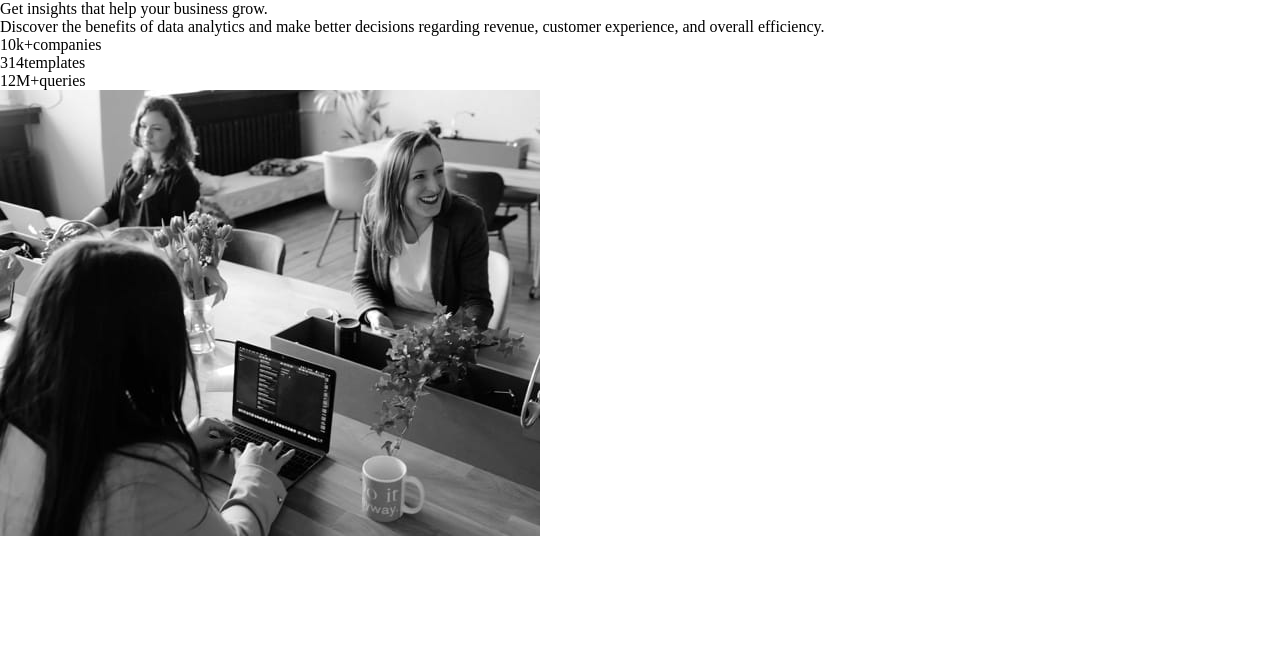
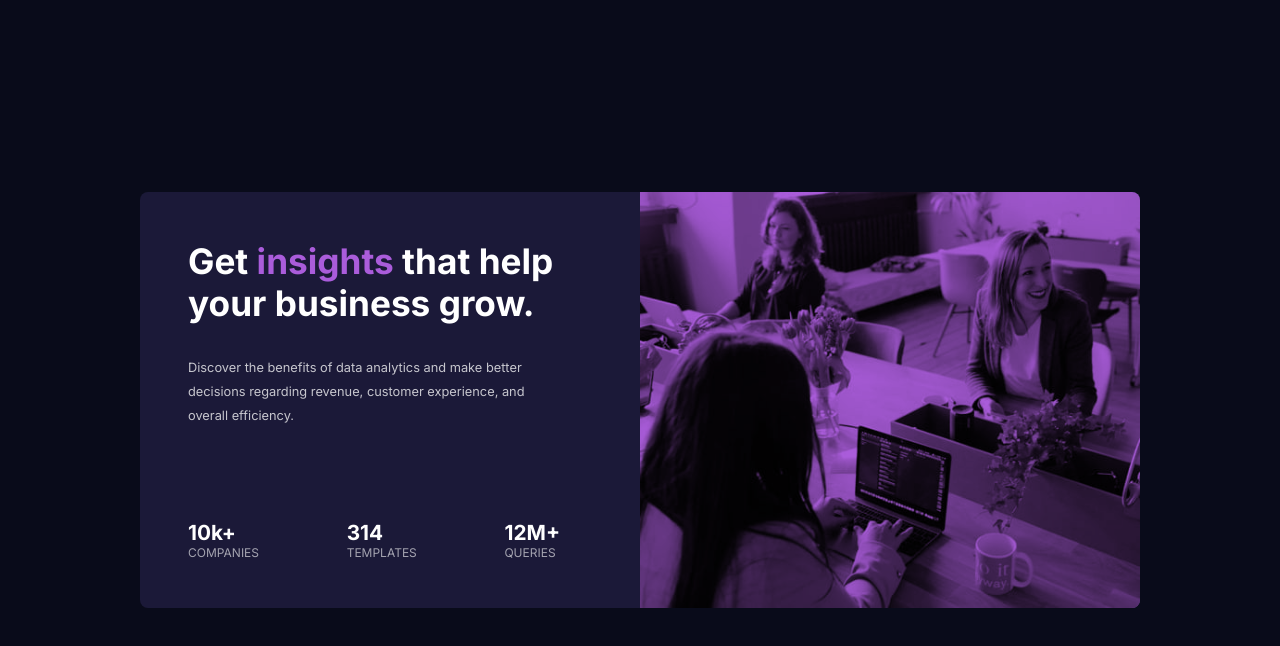
Before and after one commit to RoyalF4/stats-preview-card, a React (Vite) app: page / in a window 1280 px wide. Shown: the top 646 px of the page. Built offline with nearby package versions, Linux system fonts and the light colour scheme.

Commit message:
add first pass of styling

```diff
--- a/src/components/App.jsx
+++ b/src/components/App.jsx
@@ -5,8 +5,8 @@ function App() {
     <main className="card">
       <div className="card__stats-half">
         <h1 className="card__heading">
-          Get <span className="highlight-purple">insights</span> that help your
-          business grow.
+          Get <span className="highlight-purple card__heading">insights</span>{' '}
+          that help your business grow.
         </h1>
         <p className="card__description">
           Discover the benefits of data analytics and make better decisions
@@ -21,10 +21,15 @@ function App() {
       <div className="card__img-half">
         <picture>
           <source
+            className="card-img"
             srcSet="/images/image-header-desktop.jpg"
             media="(min-width: 23.5rem)"
           />
-          <img src="/images/image-header-mobile.jpg" alt="" />
+          <img
+            className="card-img"
+            src="/images/image-header-mobile.jpg"
+            alt=""
+          />
         </picture>
       </div>
     </main>
--- a/src/index.css
+++ b/src/index.css
@@ -13,3 +13,81 @@
   --main-paragraph: hsla(0, 0%, 100%, 0.75);
   --stat-headings: hsla(0, 0%, 100%, 0.6);
 }
+
+html {
+  min-height: 100vh;
+  display: flex;
+  justify-content: center;
+  align-items: center;
+  font-family: 'Inter';
+}
+
+body {
+  background-color: var(--main-background);
+}
+
+.card {
+  background-color: var(--card-background);
+  width: 1000px;
+  display: flex;
+  border-radius: 0.5rem;
+}
+
+.card__stats-half {
+  color: white;
+  width: 50%;
+  padding: 3rem 5rem 3rem 3rem;
+  display: flex;
+  flex-direction: column;
+  gap: 2rem;
+}
+
+.card__img-half {
+  width: 50%;
+  background-color: var(--text-accent);
+  border-radius: 0 0.5rem 0.5rem 0;
+}
+
+.card-img {
+  width: 100%;
+  height: 100%;
+  border-radius: 0 0.5rem 0.5rem 0;
+  mix-blend-mode: multiply;
+}
+
+.highlight-purple {
+  color: var(--text-accent);
+}
+
+.card__heading {
+  font-weight: 700;
+  font-size: 2.2rem;
+}
+
+.card__description {
+  color: var(--main-paragraph);
+  font-size: 0.8rem;
+  flex: 1;
+  line-height: 1.5rem;
+}
+
+.card__stats {
+  display: flex;
+  justify-content: space-between;
+}
+
+.container-stat {
+  display: flex;
+  flex-direction: column;
+}
+
+.stat-number {
+  font-weight: 700;
+  font-size: 1.3rem;
+}
+
+.stat-label {
+  font-size: 0.75rem;
+  text-transform: uppercase;
+  color: var(--stat-headings);
+}
```
